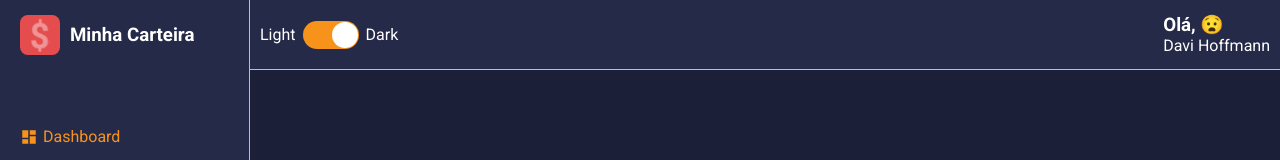
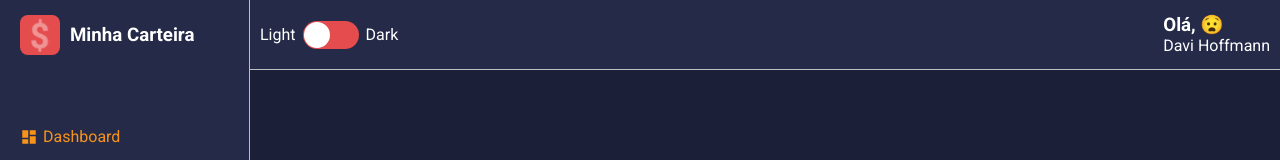
Before and after one commit to davihoffmann/minha-carteira-web, a React (Create React App) app: page / in a window 1280 px wide. Shown: the top 160 px of the page. Built offline with nearby package versions, Linux system fonts and the light colour scheme.

Commit message:
ajustado toggle para mudar theme

```diff
--- a/src/components/MainHeader/index.tsx
+++ b/src/components/MainHeader/index.tsx
@@ -1,19 +1,28 @@
-import React, { useMemo } from 'react';
+import React, { useMemo, useState } from 'react';
 import emojis from '../../utils/emojis';
 import Toggle from '../../components/Toggle';
+import { useTheme } from '../../hooks/theme';
 
 import { Container, Profile, Welcome, Username } from './styles';
 
 const MainHeader: React.FC = () => {
+    const { toggleTheme, theme } = useTheme();
+    const [darkTheme, setDarkTheme] = useState(() => (theme.title === 'dark' ? true : false));
+
     const emoji = useMemo(() => {
         const indice = Math.floor(Math.random() * emojis.length);
 
         return emojis[indice];
     }, []);
 
+    const handleChangeTheme = () => {
+        setDarkTheme(!darkTheme);
+        toggleTheme();
+    };
+
     return (
         <Container>
-            <Toggle />
+            <Toggle labelLeft="Light" labelRight="Dark" checked={darkTheme} onChange={handleChangeTheme} />
             <Profile>
                 <Welcome>Olá, {emoji}</Welcome>
                 <Username>Davi Hoffmann</Username>
--- a/src/components/Toggle/index.tsx
+++ b/src/components/Toggle/index.tsx
@@ -1,16 +1,12 @@
 import React from 'react';
+import { Container, ToggleLabel, ToggleSelector } from './styles';
+import { IToggleProps } from './types';
 
-import { Container, ToggleLabel, ToggleSelector } from './styles';
-
-const handleOnChange = () => {
-    alert('mudou');
-};
-
-const Toggle: React.FC = () => (
+const Toggle: React.FC<IToggleProps> = ({ labelLeft, labelRight, checked, onChange }: IToggleProps) => (
     <Container>
-        <ToggleLabel>Light</ToggleLabel>
-        <ToggleSelector onChange={handleOnChange} checked uncheckedIcon={false} checkedIcon={false} />
-        <ToggleLabel>Dark</ToggleLabel>
+        <ToggleLabel>{labelLeft}</ToggleLabel>
+        <ToggleSelector onChange={onChange} checked={checked} uncheckedIcon={false} checkedIcon={false} />
+        <ToggleLabel>{labelRight}</ToggleLabel>
     </Container>
 );
 
--- /dev/null
+++ b/src/components/Toggle/types.ts
@@ -0,0 +1,6 @@
+export interface IToggleProps {
+    labelLeft: string;
+    labelRight: string;
+    checked: boolean;
+    onChange: () => void;
+}
--- a/src/hooks/theme.tsx
+++ b/src/hooks/theme.tsx
@@ -30,9 +30,9 @@ const ThemeProvider: React.FC = ({ children }: React.PropsWithChildren<any>) =>
 
     const toggleTheme = () => {
         if (theme.title === 'dark') {
+            setTheme(dark);
+        } else {
             setTheme(light);
-        } else {
-            setTheme(dark);
         }
     };
 
```
